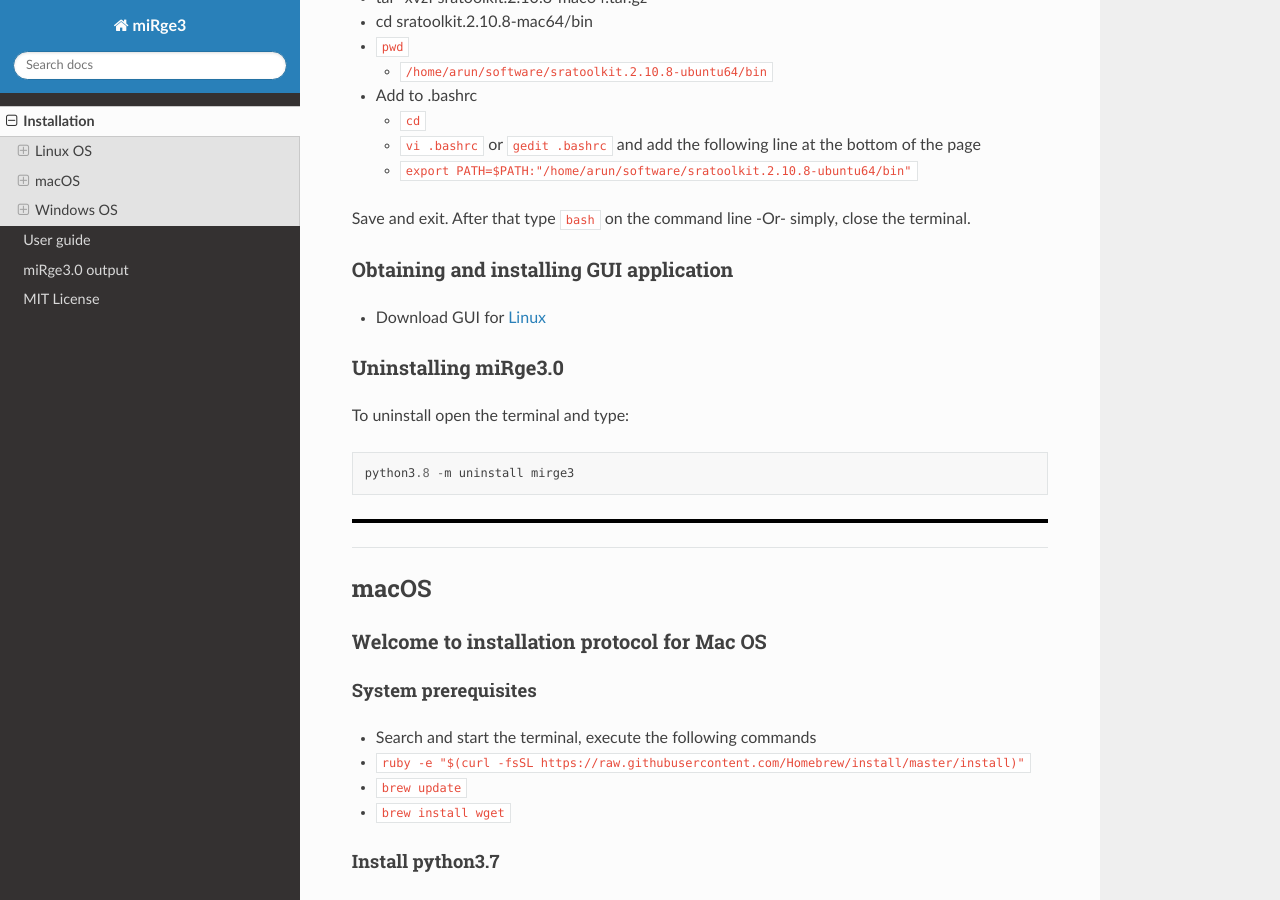
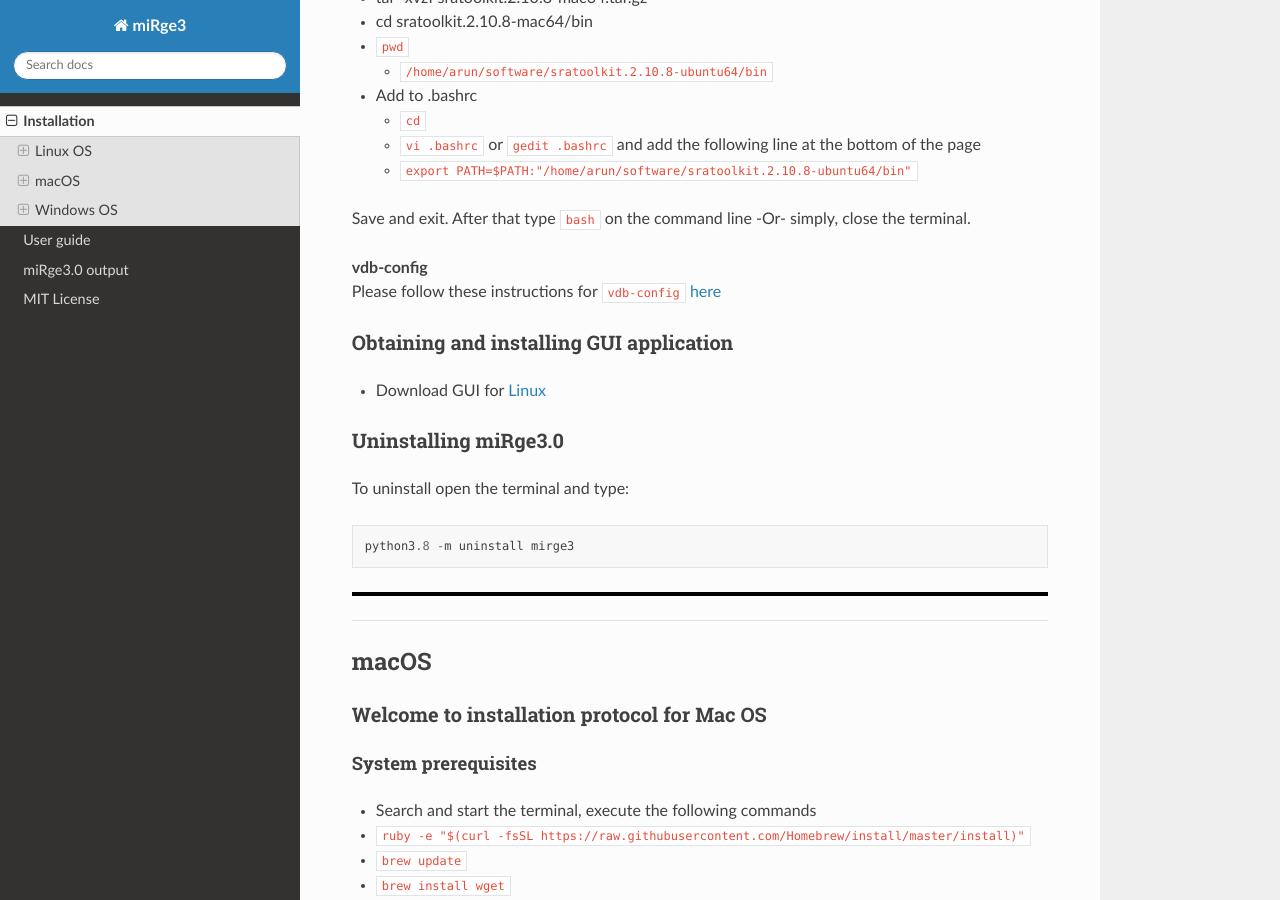
Before and after one commit to mhalushka/miRge3.0, a Sphinx documentation site: the page built from docs/source/installation.md, in a window 1280 px wide and 900 px high, scrolled down 2937 px. Built offline with Sphinx 7.4.7 and the Read the Docs theme 2.0.0, drawn with Linux system fonts in a browser that asks for light colours; some of the changed text lies outside the part shown.

Commit message:
Update installation.md

```diff
--- a/docs/source/installation.md
+++ b/docs/source/installation.md
@@ -116,6 +116,9 @@
   + `export PATH=$PATH:"/home/arun/software/sratoolkit.2.10.8-ubuntu64/bin"`
 
 Save and exit. After that type `bash` on the command line -Or- simply, close the terminal.
+
+**vdb-config** <br/>
+Please follow these instructions for `vdb-config` [here](https://ncbi.github.io/sra-tools/install_config.html)
 
 
 ### Obtaining and installing GUI application
@@ -239,6 +242,8 @@
 
 Save and exit. After that type `source ~/.bash_profile` on the command line -Or- simply, close the terminal.
 
+**vdb-config** <br/>
+Please follow these instructions for `vdb-config` [here](https://ncbi.github.io/sra-tools/install_config.html)
 
 ### GUI requirements
 
```
